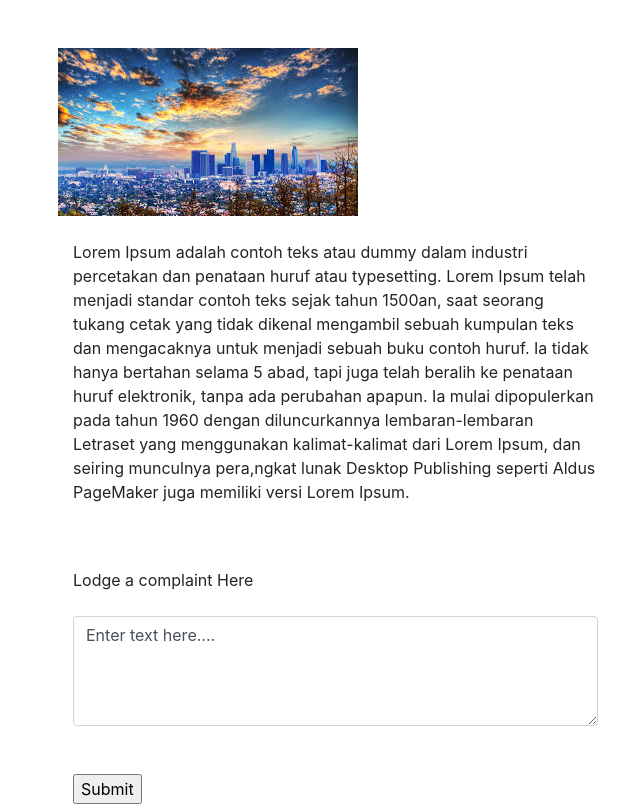
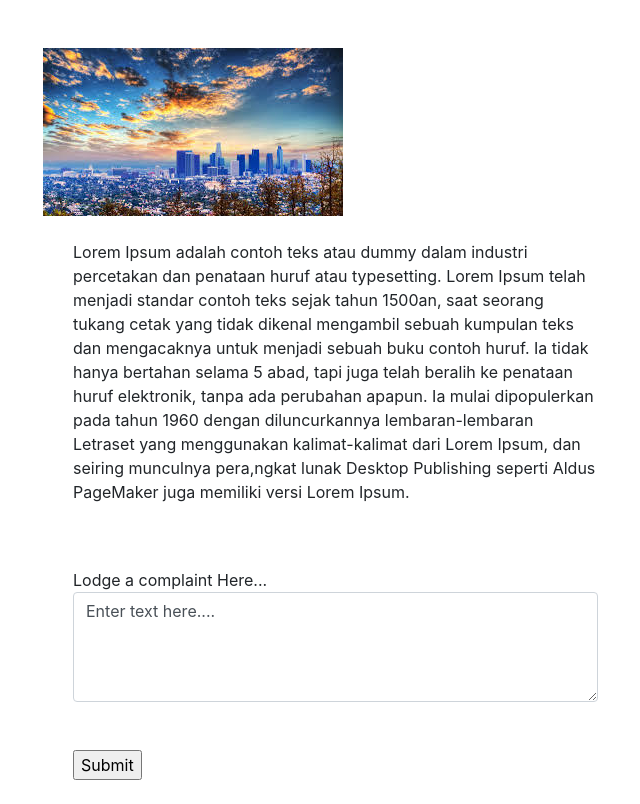
Before and after one commit to onyekachimary/linuxjobber, an Angular app in the folder wikipol/: page /profile in a window 1280 px wide. Shown: the whole page, without its empty margins (27-667 px from the left). Built offline with nearby package versions, Linux system fonts and the light colour scheme.

Commit message:
first commit

```diff
--- a/wikipol/src/app/profile/profile.component.html
+++ b/wikipol/src/app/profile/profile.component.html
@@ -10,15 +10,15 @@
 <body><br><br>
 	<div class="container">
 	<div class="row">
-	<div class="col-md-6">
-		<img class="img-fluid" src="assets/image/download.jpg"><br><br>
+	<div class="col-md-6" class="text-center">
+		<img class="img-fluid"  src="assets/image/download.jpg"><br><br>
 	</div>
 	</div>
 	<div class="col-md-6">
 		<p>Lorem Ipsum adalah contoh teks atau dummy dalam industri percetakan dan penataan huruf atau typesetting. Lorem Ipsum telah menjadi standar contoh teks sejak tahun 1500an, saat seorang tukang cetak yang tidak dikenal mengambil sebuah kumpulan teks dan mengacaknya untuk menjadi sebuah buku contoh huruf. Ia tidak hanya bertahan selama 5 abad, tapi juga telah beralih ke penataan huruf elektronik, tanpa ada perubahan apapun. Ia mulai dipopulerkan pada tahun 1960 dengan diluncurkannya lembaran-lembaran Letraset yang menggunakan kalimat-kalimat dari Lorem Ipsum, dan seiring munculnya pera,ngkat lunak Desktop Publishing seperti Aldus PageMaker juga memiliki versi Lorem Ipsum.</p><br><br>
 
 		<form>
-		Lodge a complaint Here<br><br> <textarea rows="4" cols="70" name="comment" class="form-control" form="usrform">Enter text here....</textarea><br><br>
+		Lodge a complaint Here...<br><textarea rows="4" cols="70" name="comment" class="form-control" form="usrform">Enter text here....</textarea><br><br>
 		<input type="Submit">
 
 	</form>
```
